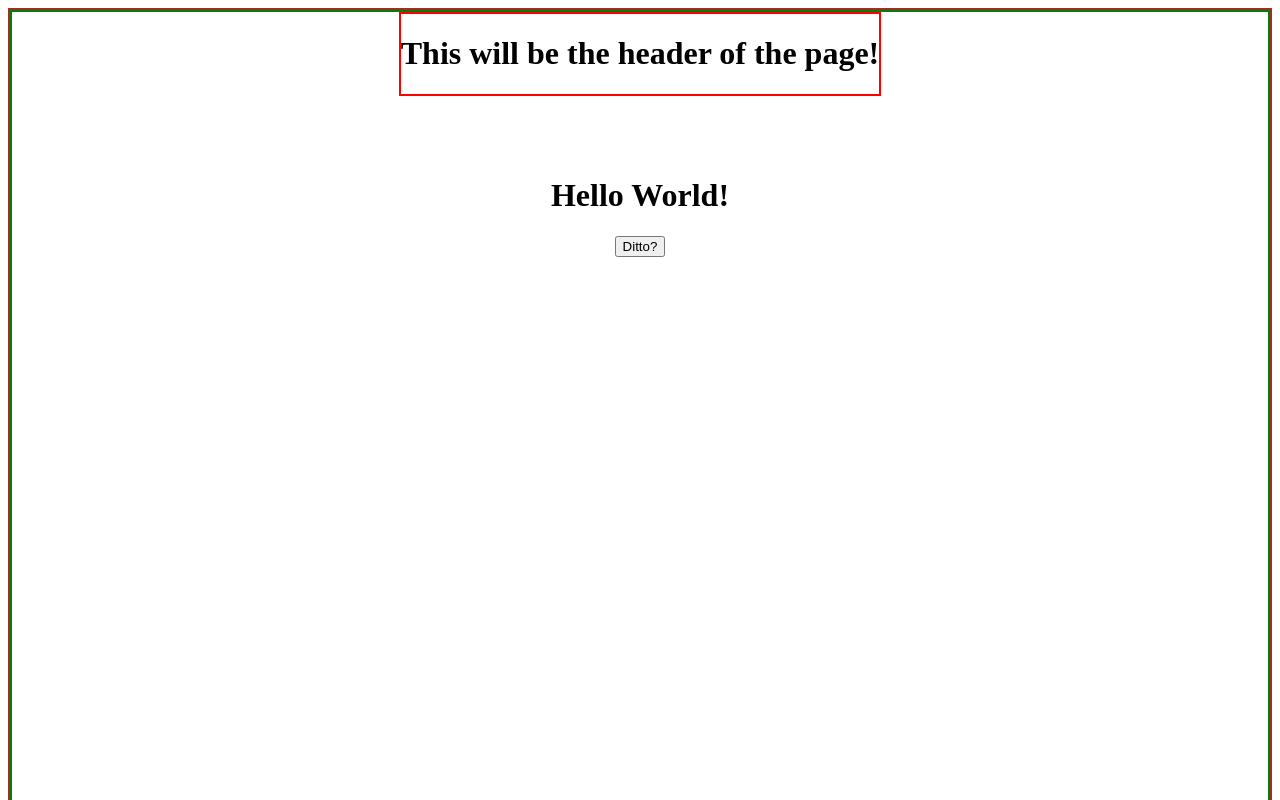
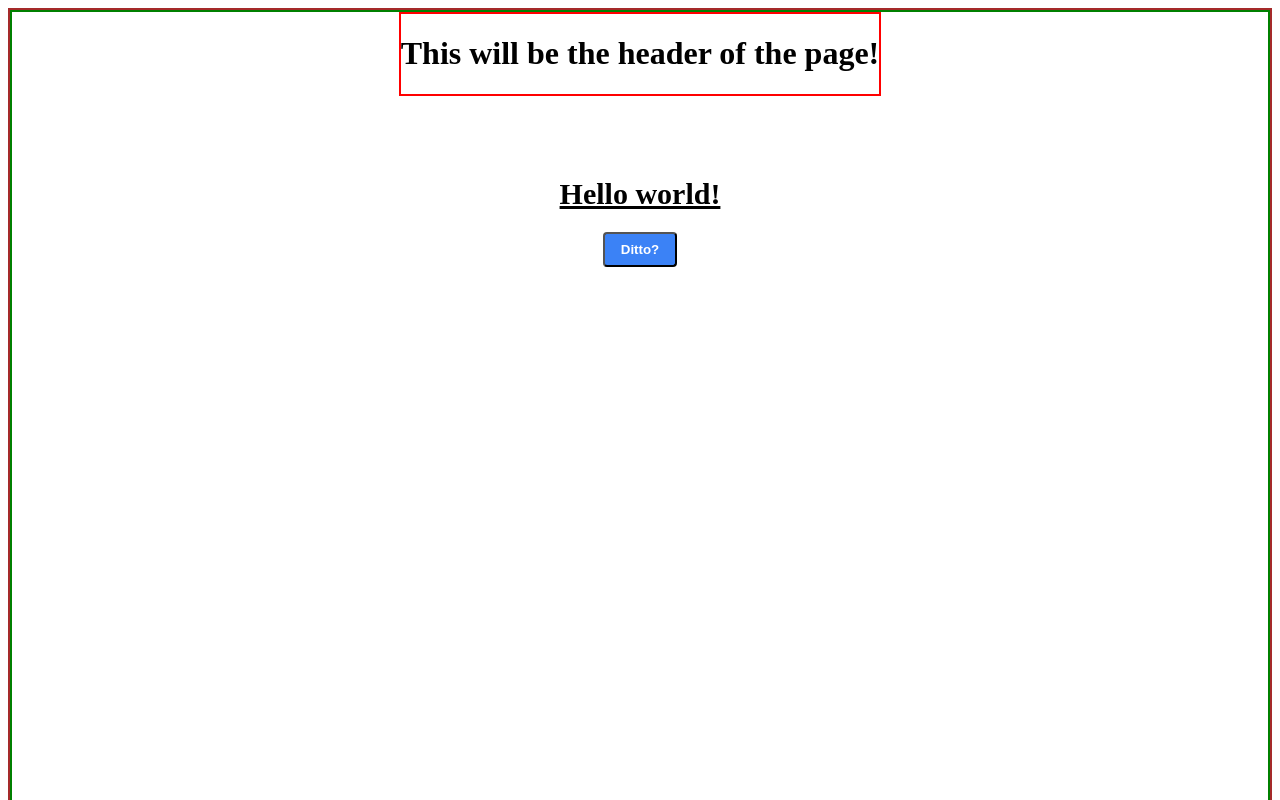
Before and after one commit to goatm1lk/my-app, a Next.js app: page / in a window 1280 px wide. Shown: the top 800 px of the page. Built offline with nearby package versions, Linux system fonts and the light colour scheme.

Commit message:
Added TailwindCSS

```diff
--- a/app/globals.css
+++ b/app/globals.css
@@ -1,4 +1,6 @@
-
+@tailwind base;
+@tailwind components;
+@tailwind utilities;
 .pageBody{
   border: 2px solid brown;
   display: flex;
--- a/app/page.tsx
+++ b/app/page.tsx
@@ -13,8 +13,10 @@ const Index = ()=>{
         <Header/>
           <div className="subBody1">
             <div className="subBody1Contents">
-              <h1>Hello World!</h1>
-              <button onClick={routeToDittoPage}>Ditto?</button>
+            <h1 className="text-3xl font-bold underline">
+      Hello world!
+    </h1>
+              <button className="bg-blue-500 hover:bg-blue-700 text-white font-bold py-2 px-4 rounded" onClick={routeToDittoPage}>Ditto?</button>
             </div>
 
           </div>
--- a/tailwind.config.ts
+++ b/tailwind.config.ts
@@ -1,6 +1,6 @@
 import type { Config } from "tailwindcss";
 
-export default {
+const config: Config = {
   content: [
     "./pages/**/*.{js,ts,jsx,tsx,mdx}",
     "./components/**/*.{js,ts,jsx,tsx,mdx}",
@@ -15,4 +15,9 @@ export default {
     },
   },
   plugins: [],
-} satisfies Config;
+  corePlugins: {
+    preflight: false, // Disable the global CSS reset
+  },
+};
+
+export default config;
```
